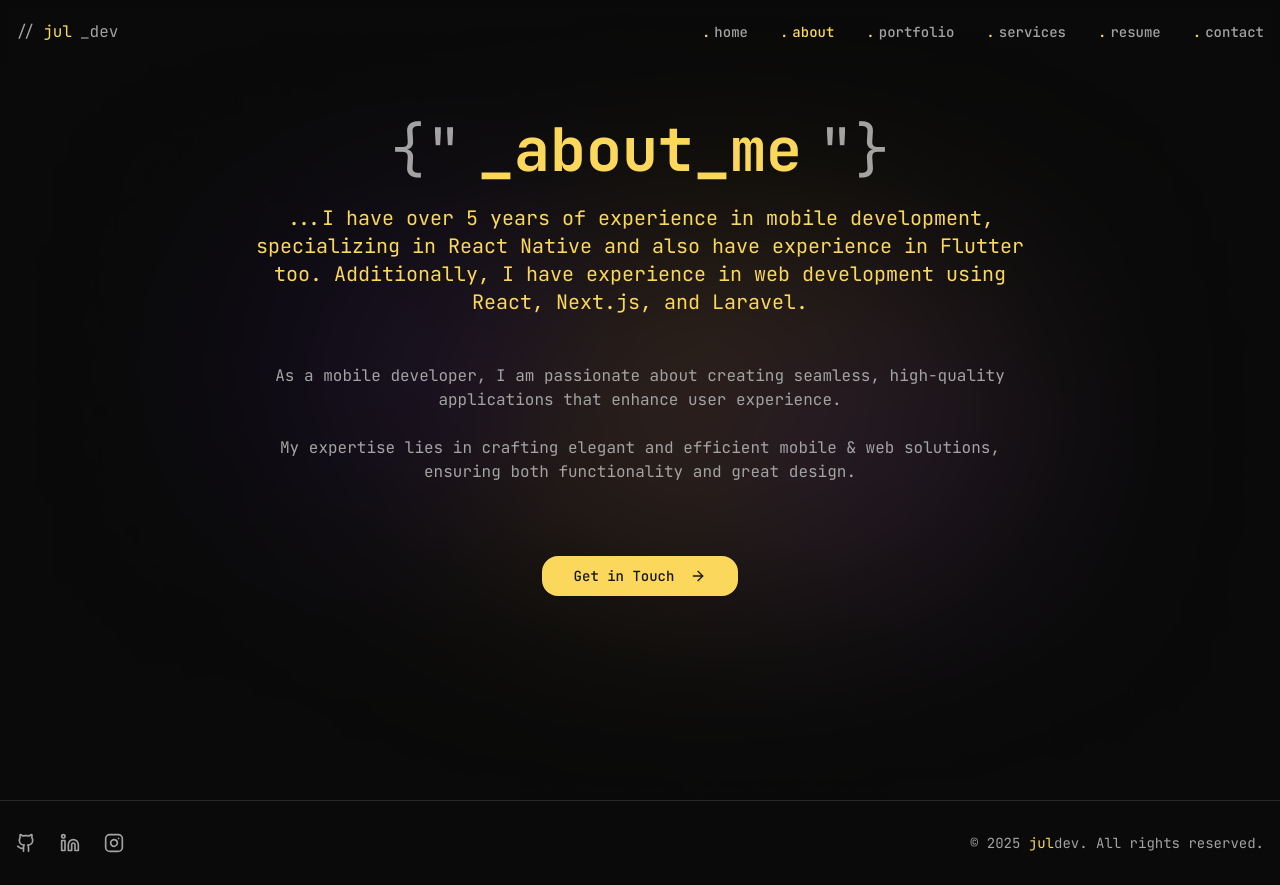
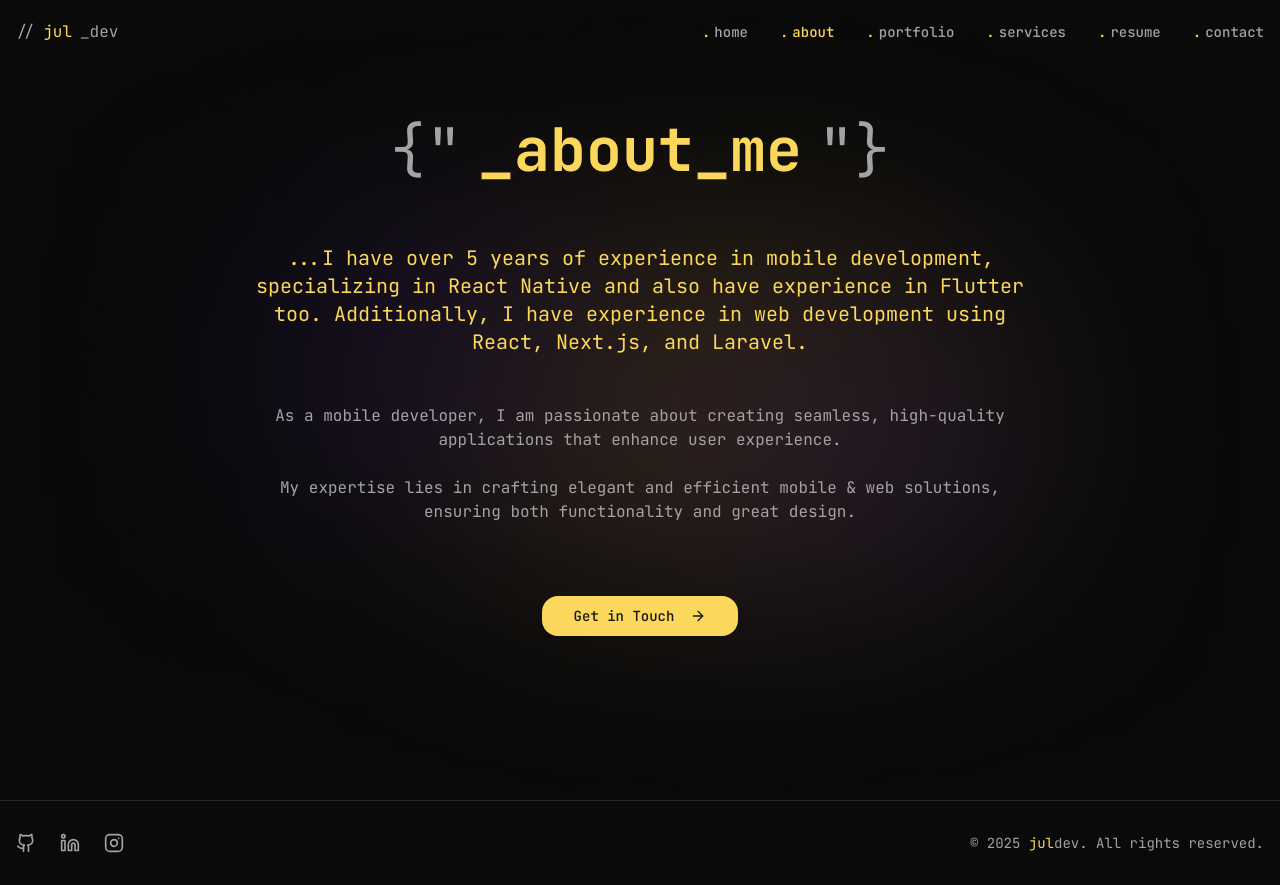
Before and after one commit to M-Julius/juldev, a Next.js app: page /about in a window 1280 px wide. Built offline with nearby package versions, Linux system fonts and the light colour scheme.

Commit message:
add space at text about

```diff
--- a/app/about/page.tsx
+++ b/app/about/page.tsx
@@ -81,7 +81,7 @@ export default function About() {
                 initial={{ opacity: 0, y: 20 }}
                 animate={{ opacity: 1, y: 0 }}
                 transition={{ duration: 0.5, delay: 0.4 }}
-                className="text-xl text-primary"
+                className="text-xl text-primary pt-10"
               >
                 ...I have over 5 years of experience in mobile development,
                 specializing in React Native and also have experience in Flutter
```
